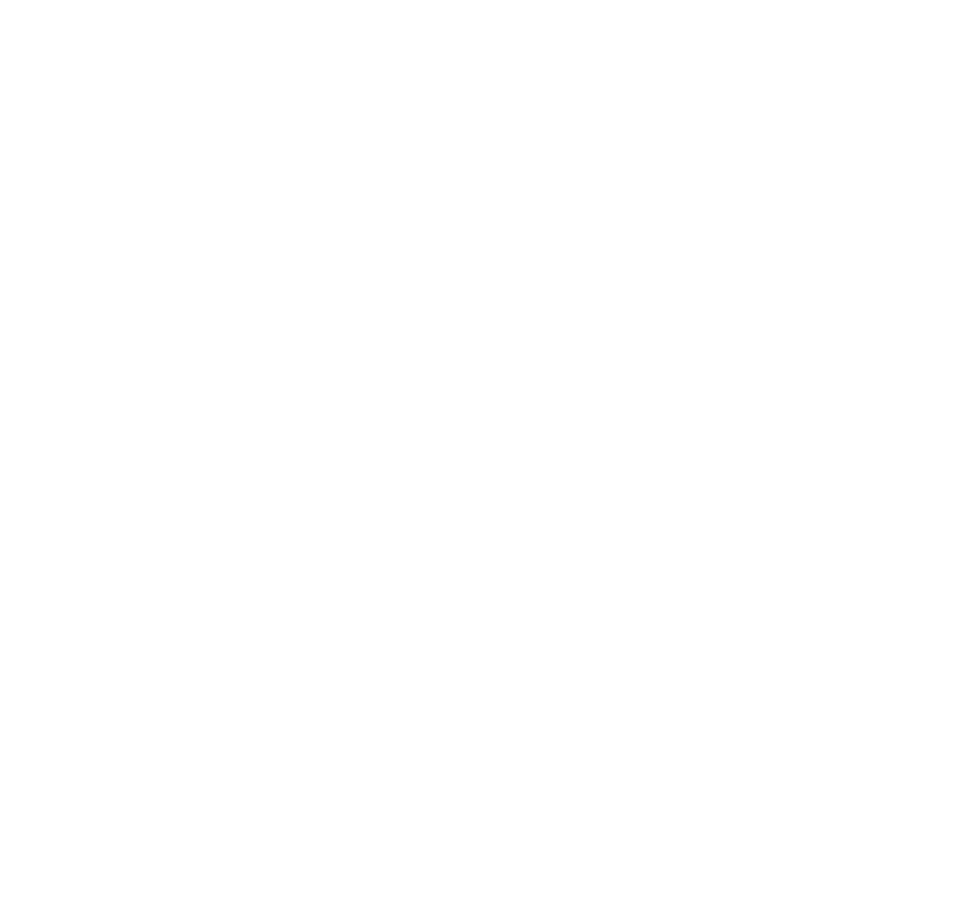
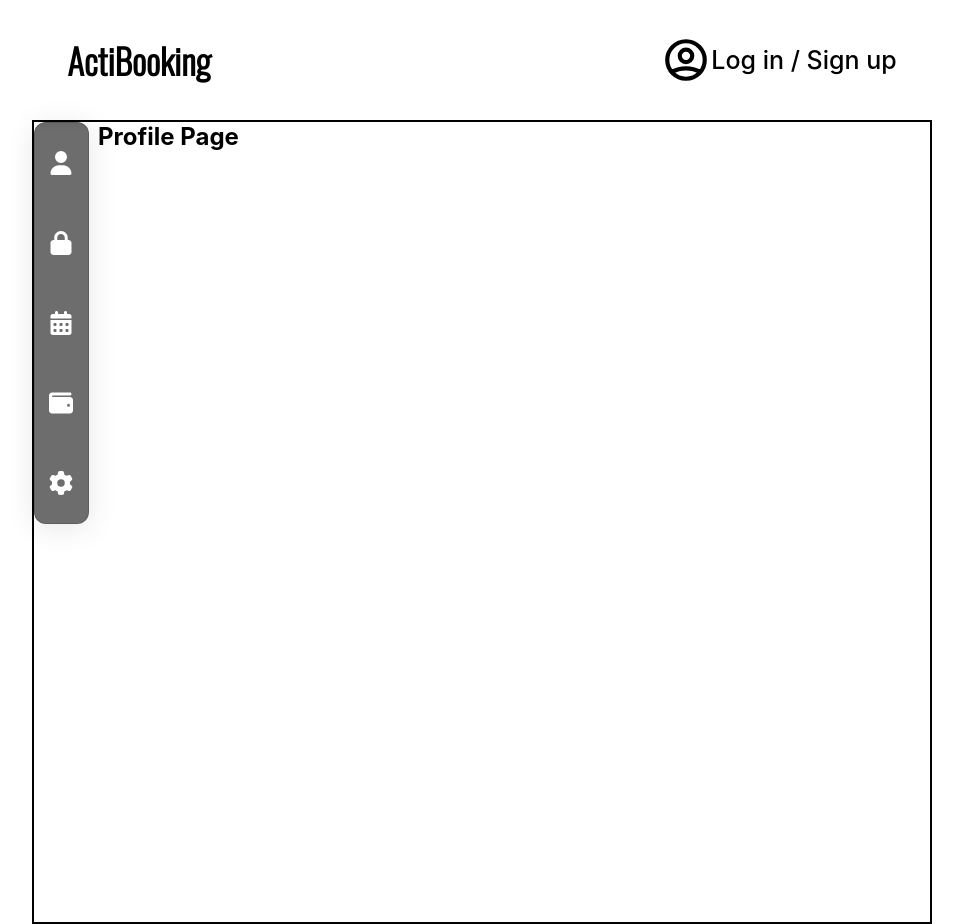
Before and after one commit to skierovski/Actibooking-mirrored, a React (Create React App) app in the folder actibooking_react_app/: page /Account/1 in a window 1280 px wide. Before the commit this address had no page. Shown: the whole page, without its empty margins (158-1121 px from the left). Before the commit the page ends 800 px from the top, so only its background shows below. Built offline with nearby package versions, Linux system fonts and the light colour scheme.

Commit message:
AccountPage working and ready to style

```diff
--- a/actibooking_react_app/src/App.js
+++ b/actibooking_react_app/src/App.js
@@ -2,6 +2,7 @@
 import HomePage from './Components/HomePage/HomePage';
 import {Route, Routes} from "react-router-dom";
 import SingleOrganizationPage from "../src/Components/Organization/SingleOrganizationPage/SingleOrganizationPage";
+import AccountPage from './Components/Account/AccountPage/AccountPage';
 
 const App = () => {
   return (
@@ -9,6 +10,7 @@
     <Routes>
       <Route path="/" element={<HomePage/>}/>
       <Route path="/Organizations/:id" element={<SingleOrganizationPage/>}/>
+      <Route path='/Account/:id' element={<AccountPage/>}/>
     </Routes>
     </>
   );
--- /dev/null
+++ b/actibooking_react_app/src/Components/Account/AccountPage/AccountPage.js
@@ -0,0 +1,28 @@
+import Navibar from "../../Navibar/Navibar"
+import styles from './AccountPage.module.css'
+import BodyToReturn from "./BodyToReturn/BodyToReturn";
+import { useState } from "react";
+import NavigationBar from "./NavigationBar/NavigationBar";
+
+const AccountPage = () => {
+    const [body, setBody] = useState("default")
+
+    const ChangeBody = (content) =>{
+        setBody(content);
+        console.log(body)
+    }
+
+    return(
+        <>
+        <Navibar />
+        <div className={styles.Container}>
+        <NavigationBar changeBody={ChangeBody}/>
+        <BodyToReturn body={body}/>
+        </div>
+
+
+        </>
+    )
+}
+
+export default AccountPage;
--- /dev/null
+++ b/actibooking_react_app/src/Components/Account/AccountPage/AccountPage.module.css
@@ -0,0 +1,11 @@
+.Container {
+    display: flex;
+    border: 2px solid black;
+    max-width: 1280px;
+    width: 70vw;
+    height: 100vh;
+}
+
+h2{
+    margin-left: 5vw;
+}
--- /dev/null
+++ b/actibooking_react_app/src/Components/Account/AccountPage/BodyToReturn/BodyToReturn.js
@@ -0,0 +1,23 @@
+import ProfilePage from "../ProfilePage/ProfilePage";
+import SecurityPage from "../SecurityPage/SecurityPage";
+import CoursesPage from '../CoursesPage/CoursesPage'
+
+const BodyToReturn = (props) => {
+    if(props.body === "security"){
+        return(
+            <SecurityPage/>
+        )
+    }
+    if (props.body === "courses") {
+        return(
+            <CoursesPage/>
+        )
+    }
+    else {
+        return(
+            <ProfilePage/>
+        )
+    }
+}
+
+export default BodyToReturn;
--- /dev/null
+++ b/actibooking_react_app/src/Components/Account/AccountPage/CoursesPage/CoursesPage.js
@@ -0,0 +1,6 @@
+const CoursesPage = () =>{
+    return(
+        <h2>CoursePage</h2>
+    )
+}
+export default CoursesPage;
--- /dev/null
+++ b/actibooking_react_app/src/Components/Account/AccountPage/NavigationBar/NavigationBar.js
@@ -0,0 +1,27 @@
+import {FontAwesomeIcon} from '@fortawesome/react-fontawesome'
+import { faGear, faUser, faCalendarDays, faLock, faWallet} from '@fortawesome/free-solid-svg-icons'
+import styles from './NavigationBar.module.css'
+
+const NavigationBar = (props) => {
+    return (
+        <div className={styles.Navigation}>
+                <div className={styles.ButtonIcon} onClick={() => props.changeBody("default")}>
+                    <FontAwesomeIcon icon={faUser}/>
+                </div>
+                <div className={styles.ButtonIcon} onClick={() => props.changeBody("security")}>
+                    <FontAwesomeIcon icon={faLock}/>
+                </div>
+                <div className={styles.ButtonIcon} onClick={() => props.changeBody("course")}>
+                    <FontAwesomeIcon icon={faCalendarDays}/>
+                </div>
+                <div className={styles.ButtonIcon}>
+                    <FontAwesomeIcon icon={faWallet}/>
+                </div>
+                <div className={styles.ButtonIcon}>
+                    <FontAwesomeIcon icon={faGear}/>
+                </div>
+            </div>
+    )
+}
+
+export default NavigationBar;
--- /dev/null
+++ b/actibooking_react_app/src/Components/Account/AccountPage/NavigationBar/NavigationBar.module.css
@@ -0,0 +1,21 @@
+.Navigation {
+    display: flex;
+    justify-content: space-around;
+    flex-direction: column;
+    align-items: center;
+    position: fixed;
+    left: 25;
+    border-radius: 12px;
+    background: rgba(59, 59, 59, 0.74);
+    box-shadow: 0 4px 30px rgba(0, 0, 0, 0.1);
+    backdrop-filter: blur(5px);
+    -webkit-backdrop-filter: blur(5px);
+    border: 1px solid rgba(59, 59, 59, 0.3);
+    width: calc(40px + 1vw);
+    height: 50vh;
+}
+
+.ButtonIcon {
+    color: white;
+    scale: 1.5;
+}
--- /dev/null
+++ b/actibooking_react_app/src/Components/Account/AccountPage/ProfilePage/ProfilePage.js
@@ -0,0 +1,7 @@
+const ProfilePage = () => {
+    return(
+        <h2>Profile Page</h2>
+    )
+}
+
+export default ProfilePage;
--- /dev/null
+++ b/actibooking_react_app/src/Components/Account/AccountPage/SecurityPage/SecurityPage.js
@@ -0,0 +1,6 @@
+const SecurityPage = () =>{
+    return(
+        <h2>Security Page</h2>
+    )
+}
+export default SecurityPage;
```
Also changed, not shown: actibooking_react_app/src/Components/Account/AccountPage/CoursesPage/CoursesPage.module.css (added), actibooking_react_app/src/Components/Account/AccountPage/ProfilePage/ProfilePage.module.css (added), actibooking_react_app/src/Components/Account/AccountPage/SecurityPage/SecurityPage.module.css (added).
